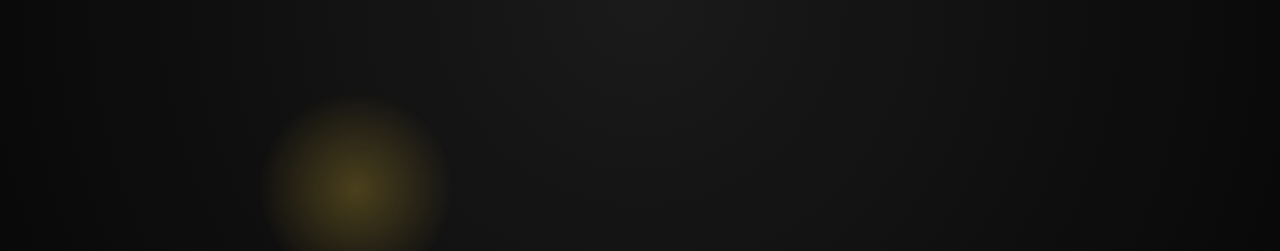
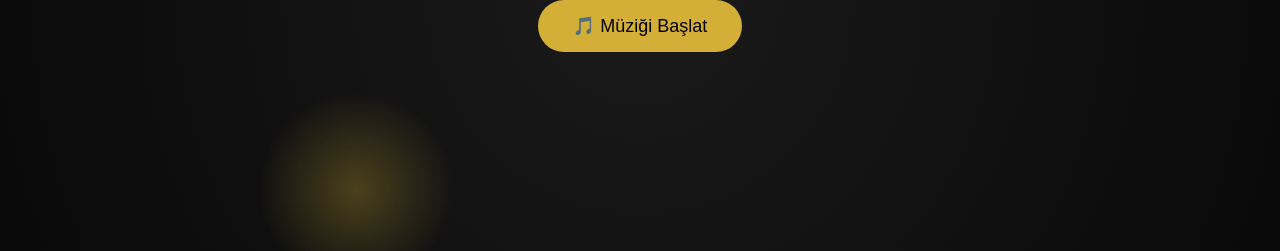
Before and after one commit to nehelvami-netizen/iyikidogdunezikko, a plain HTML site: page index.html in a window 1280 px wide. Shown: the top 251 px of the page. Drawn offline with Linux system fonts and the light colour scheme.

Commit message:
Update index.html

```diff
--- a/index.html
+++ b/index.html
@@ -4,7 +4,9 @@
 <meta charset="UTF-8">
 <meta name="viewport" content="width=device-width, initial-scale=1.0">
 <title>İyi ki Doğdun Ezikko</title>
-
+<button onclick="document.getElementById('bgMusic').play()">
+🎵 Müziği Başlat
+</button>
 <style>
 body{
   margin:0;
```
